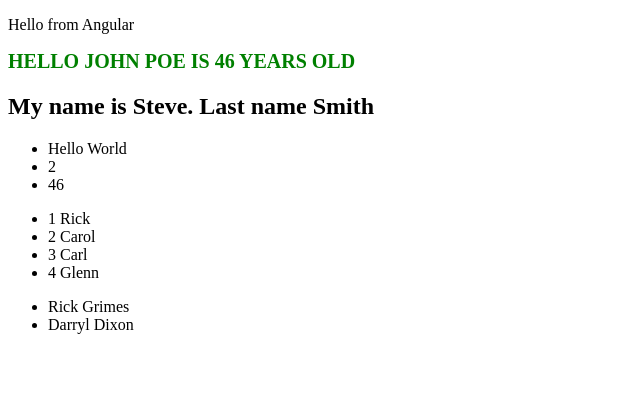
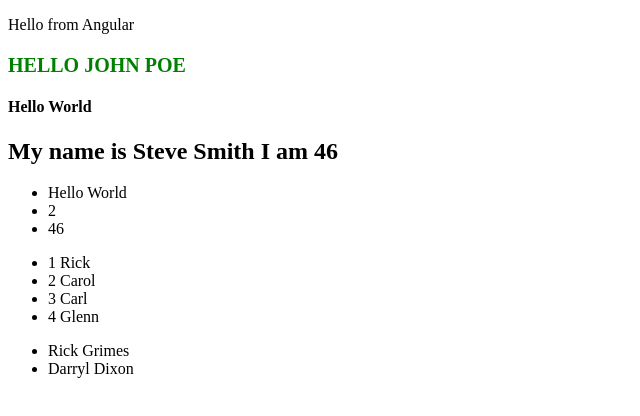
Before and after one commit to tolentino3575/AngularStarter2, an Angular app: page / in a window 1280 px wide. Shown: the top 416 px of the page, without its empty margins (0-640 px from the left). Built offline with nearby package versions, Linux system fonts and the light colour scheme.

Commit message:
Play with ngIf and ngSwitch

```diff
--- a/src/app/components/sandbox/sandbox.component.html
+++ b/src/app/components/sandbox/sandbox.component.html
@@ -1,5 +1,23 @@
-<h1 class="special">Hello {{ name }} is {{ age }} years old</h1>
-<h2>My name is {{ person.firstName }}. Last name {{ person.lastName }}</h2>
+<h1 class="special">
+    <!--
+        <span *ngIf="showName; else noName">{{ name }}</span>
+        <ng-template #noName>World</ng-template>
+    -->
+   <p>Hello {{ showName ? name : 'World' }}</p>
+</h1>
+
+<h4>
+    <div [ngSwitch]="greeting">
+        <div *ngSwitchCase="1">Hello World</div>
+        <div *ngSwitchCase="2">Hi</div>
+        <div *ngSwitchDefault>World</div>
+    </div>
+</h4>
+
+<h2>My name is {{ person.firstName }} {{ person.lastName }}
+    I am {{ age }}
+</h2>
+
 <ul>
     <li>{{ 'Hello World' }}</li>
     <li>{{ 1+1 }}</li>
--- a/src/app/components/sandbox/sandbox.component.ts
+++ b/src/app/components/sandbox/sandbox.component.ts
@@ -21,6 +21,9 @@ export class SandboxComponent{
     myStringsArray:string[] = ['a', 'b', 'c'];
     myAnyArray:any[] = [1, 2, 'hello'];
     myTuple: [string, number] = ['hello', 1];
+
+    showName:boolean = true;
+    greeting:number = 1;
 
     customer:Customer;
     customers:Customer[];
```
Lines whose indentation alone changed are shown as unchanged.
